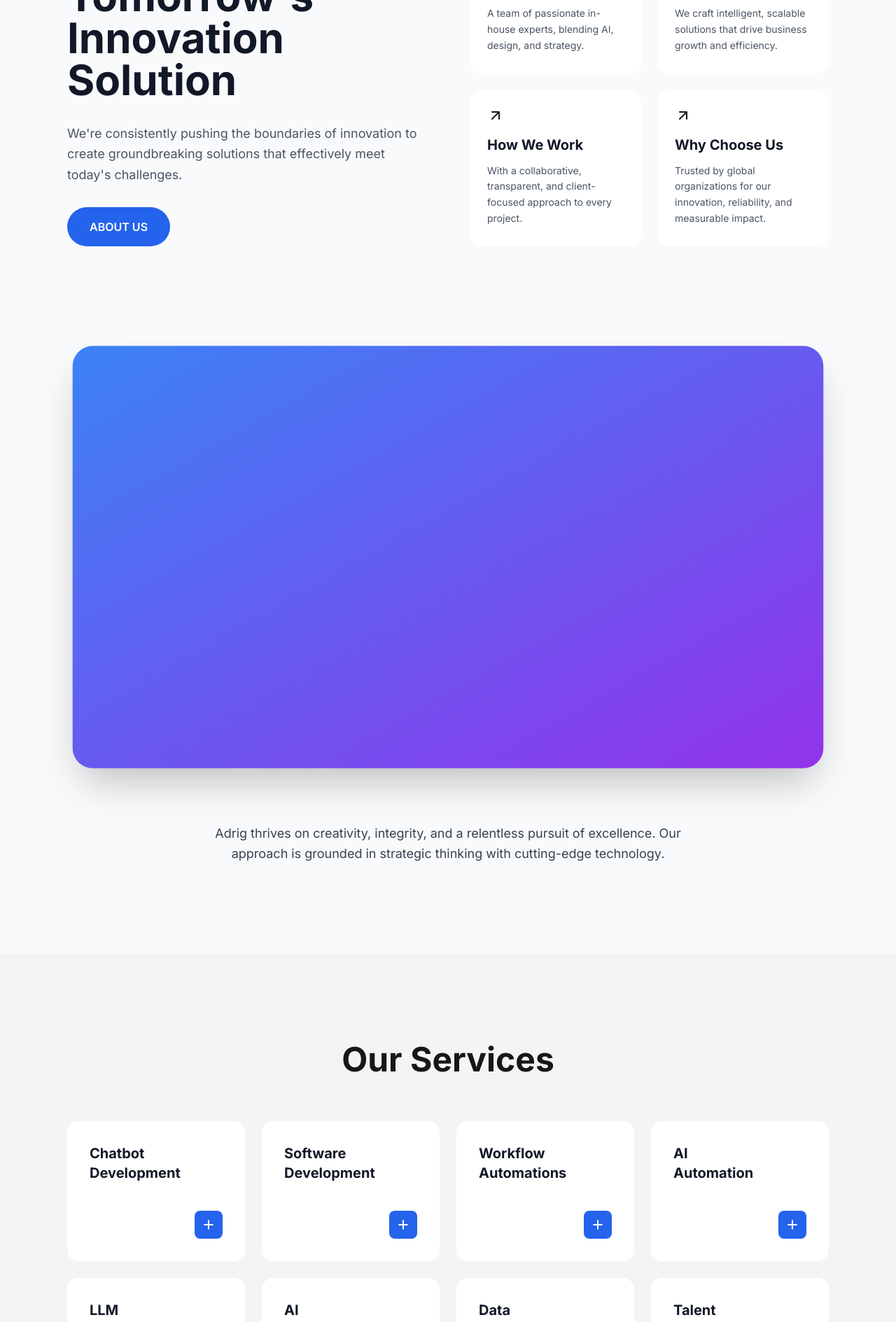
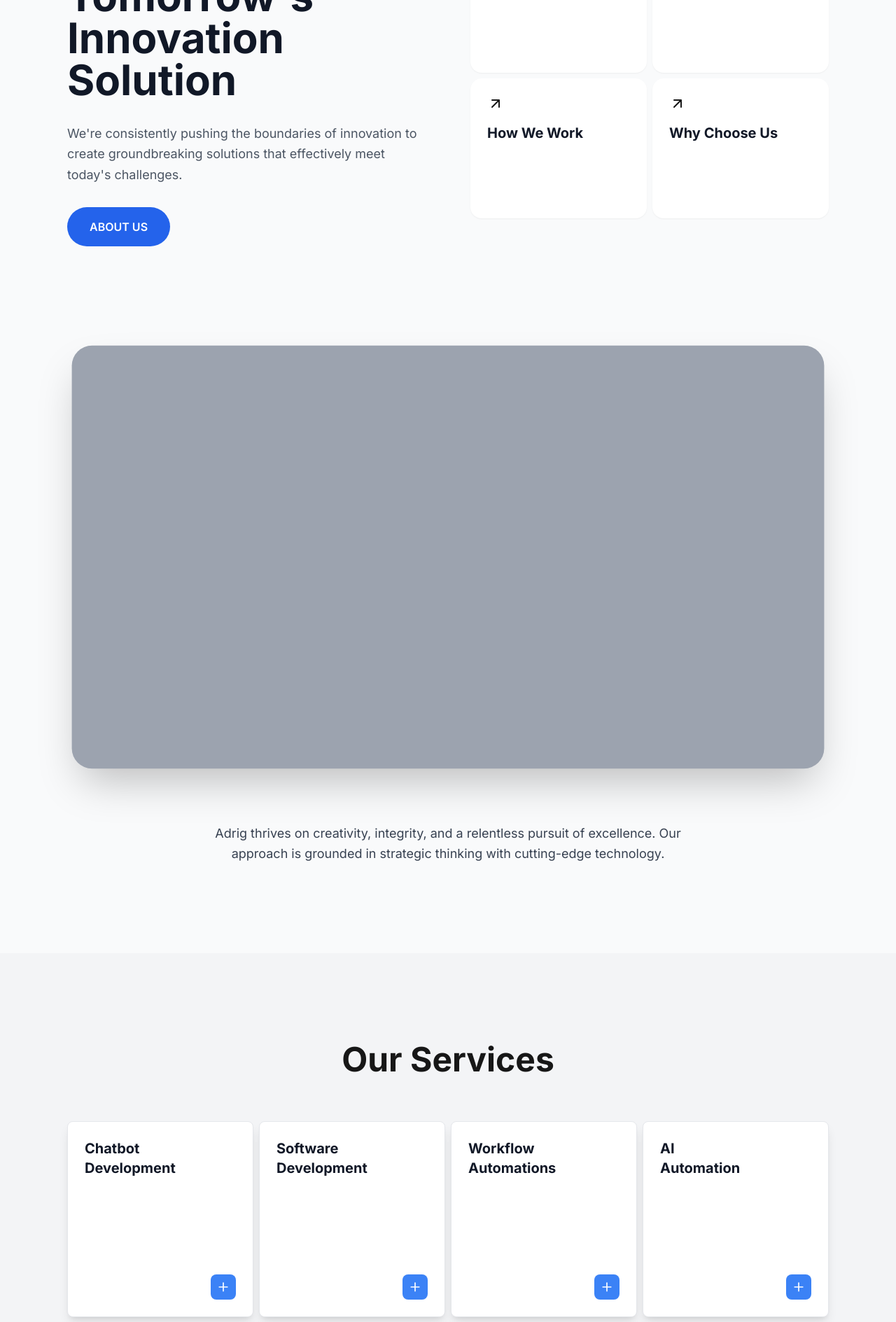
Before and after one commit to theopendraft/Adrig, a Next.js app: page / in a window 1280 px wide. Shown: the part 2880-4769 px from the top of the page at 70% size. Built offline with nearby package versions, Linux system fonts and the light colour scheme.

Commit message:
Expandable Service Grid implemented

```diff
--- a/package.json
+++ b/package.json
@@ -12,7 +12,8 @@
     "framer-motion": "^12.23.24",
     "next": "^16.0.0",
     "react": "^19.0.0",
-    "react-dom": "^19.0.0"
+    "react-dom": "^19.0.0",
+    "react-icons": "^5.5.0"
   },
   "devDependencies": {
     "@types/node": "^22.10.0",
--- a/src/components/Innovation.tsx
+++ b/src/components/Innovation.tsx
@@ -2,16 +2,19 @@
 
 import React, { useState, useEffect, useRef } from "react";
 import { motion } from "framer-motion";
+import InnovationCard from "./InnovationCard";
 
 export default function Innovation() {
   const [scrollProgress, setScrollProgress] = useState(0);
   const [isInView, setIsInView] = useState(false);
+  const [row1Hovered, setRow1Hovered] = useState(false);
+  const [row2Hovered, setRow2Hovered] = useState(false);
   const sectionRef = useRef<HTMLDivElement>(null);
   const videoContainerRef = useRef<HTMLDivElement>(null);
 
   // Scroll distance for scaling animation (within Innovation section)
   // Increased for smoother, more gradual animation
-  const SCROLL_DISTANCE = 800;
+  const SCROLL_DISTANCE = 600;
 
   useEffect(() => {
     const handleScroll = () => {
@@ -101,110 +104,44 @@ export default function Innovation() {
             </button>
           </div>
 
-          {/* Right Side - 2x2 Grid of Cards */}
-          <div className="grid grid-cols-1 sm:grid-cols-2 gap-6">
-            {/* Who We Are */}
-            <div className="bg-white rounded-2xl p-6 hover:shadow-lg transition-shadow">
-              <div className="mb-4">
-                <svg
-                  className="w-6 h-6"
-                  viewBox="0 0 24 24"
-                  fill="none"
-                  stroke="currentColor"
-                  strokeWidth="2"
-                >
-                  <path
-                    d="M7 17L17 7M17 7H7M17 7V17"
-                    strokeLinecap="round"
-                    strokeLinejoin="round"
-                  />
-                </svg>
-              </div>
-              <h3 className="text-xl font-bold text-gray-900 mb-3">
-                Who We Are
-              </h3>
-              <p className="text-gray-600 text-sm leading-relaxed">
-                A team of passionate in-house experts, blending AI, design, and
-                strategy.
-              </p>
+          {/* Right Side - 2x2 Grid of Cards with Interactive Effects */}
+          <div className="space-y-2">
+            {/* Row 1 - Top 2 cards */}
+            <div
+              className="flex gap-2 transition-all duration-500"
+              style={{
+                height: row1Hovered ? "220px" : row2Hovered ? "180px" : "200px",
+              }}
+            >
+              <InnovationCard
+                title="Who We Are"
+                description="A team of passionate in-house experts, blending AI, design, and strategy to deliver exceptional solutions."
+                onHover={(isHovered) => setRow1Hovered(isHovered)}
+              />
+              <InnovationCard
+                title="What We Do"
+                description="We craft intelligent, scalable solutions that drive business growth and efficiency through innovative technology."
+                onHover={(isHovered) => setRow1Hovered(isHovered)}
+              />
             </div>
 
-            {/* What We Do */}
-            <div className="bg-white rounded-2xl p-6 hover:shadow-lg transition-shadow">
-              <div className="mb-4">
-                <svg
-                  className="w-6 h-6"
-                  viewBox="0 0 24 24"
-                  fill="none"
-                  stroke="currentColor"
-                  strokeWidth="2"
-                >
-                  <path
-                    d="M7 17L17 7M17 7H7M17 7V17"
-                    strokeLinecap="round"
-                    strokeLinejoin="round"
-                  />
-                </svg>
-              </div>
-              <h3 className="text-xl font-bold text-gray-900 mb-3">
-                What We Do
-              </h3>
-              <p className="text-gray-600 text-sm leading-relaxed">
-                We craft intelligent, scalable solutions that drive business
-                growth and efficiency.
-              </p>
-            </div>
-
-            {/* How We Work */}
-            <div className="bg-white rounded-2xl p-6 hover:shadow-lg transition-shadow">
-              <div className="mb-4">
-                <svg
-                  className="w-6 h-6"
-                  viewBox="0 0 24 24"
-                  fill="none"
-                  stroke="currentColor"
-                  strokeWidth="2"
-                >
-                  <path
-                    d="M7 17L17 7M17 7H7M17 7V17"
-                    strokeLinecap="round"
-                    strokeLinejoin="round"
-                  />
-                </svg>
-              </div>
-              <h3 className="text-xl font-bold text-gray-900 mb-3">
-                How We Work
-              </h3>
-              <p className="text-gray-600 text-sm leading-relaxed">
-                With a collaborative, transparent, and client-focused approach
-                to every project.
-              </p>
-            </div>
-
-            {/* Why Choose Us */}
-            <div className="bg-white rounded-2xl p-6 hover:shadow-lg transition-shadow">
-              <div className="mb-4">
-                <svg
-                  className="w-6 h-6"
-                  viewBox="0 0 24 24"
-                  fill="none"
-                  stroke="currentColor"
-                  strokeWidth="2"
-                >
-                  <path
-                    d="M7 17L17 7M17 7H7M17 7V17"
-                    strokeLinecap="round"
-                    strokeLinejoin="round"
-                  />
-                </svg>
-              </div>
-              <h3 className="text-xl font-bold text-gray-900 mb-3">
-                Why Choose Us
-              </h3>
-              <p className="text-gray-600 text-sm leading-relaxed">
-                Trusted by global organizations for our innovation, reliability,
-                and measurable impact.
-              </p>
+            {/* Row 2 - Bottom 2 cards */}
+            <div
+              className="flex gap-2 transition-all duration-500"
+              style={{
+                height: row2Hovered ? "220px" : row1Hovered ? "180px" : "200px",
+              }}
+            >
+              <InnovationCard
+                title="How We Work"
+                description="With a collaborative, transparent, and client-focused approach to every project, ensuring success at every step."
+                onHover={(isHovered) => setRow2Hovered(isHovered)}
+              />
+              <InnovationCard
+                title="Why Choose Us"
+                description="Trusted by global organizations for our innovation, reliability, and measurable impact in transforming businesses."
+                onHover={(isHovered) => setRow2Hovered(isHovered)}
+              />
             </div>
           </div>
         </div>
@@ -224,35 +161,7 @@ export default function Innovation() {
               scale: { duration: 0.05, ease: "linear" },
             }}
           >
-            <div className="bg-gradient-to-br from-blue-500 to-purple-600 rounded-3xl w-full aspect-video flex items-center justify-center shadow-2xl overflow-hidden">
-              {/* Video placeholder - Replace with actual video */}
-              {/* <motion.div
-                className="text-white text-center p-8"
-                initial={{ opacity: 0 }}
-                animate={{ opacity: isInView ? 1 : 0 }}
-                transition={{ delay: 0.2 }}
-              >
-                <motion.div
-                  animate={{
-                    rotate: isInView ? 360 : 0,
-                  }}
-                  transition={{
-                    duration: 20,
-                    repeat: Infinity,
-                    ease: "linear",
-                  }}
-                  className="w-20 h-20 mx-auto mb-4 border-4 border-white/30 border-t-white rounded-full"
-                />
-                <p className="text-lg font-semibold">Innovation in Motion</p>
-                <p className="text-sm text-white/80 mt-2">
-                  Scroll to experience
-                </p>
-                <p className="text-xs text-white/60 mt-1">
-                  Progress: {Math.round(scrollProgress * 100)}%
-                </p>
-              </motion.div>*/}
-
-              {/* Uncomment to use video instead of placeholder */}
+            <div className="bg-gray-400 rounded-3xl w-full aspect-video flex items-center justify-center shadow-2xl overflow-hidden">
               {/* <video
                 className="w-full h-full object-cover"
                 autoPlay
--- /dev/null
+++ b/src/components/InnovationCard.tsx
@@ -0,0 +1,76 @@
+"use client";
+
+import React, { useState } from "react";
+
+interface InnovationCardProps {
+  title: string;
+  description: string;
+  onHover: (isHovered: boolean) => void;
+}
+
+export default function InnovationCard({
+  title,
+  description,
+  onHover,
+}: InnovationCardProps) {
+  const [isExpanded, setIsExpanded] = useState(false);
+
+  const handleMouseEnter = () => {
+    setIsExpanded(true);
+    onHover(true);
+  };
+
+  const handleMouseLeave = () => {
+    setIsExpanded(false);
+    onHover(false);
+  };
+
+  return (
+    <div
+      className={`bg-white rounded-2xl transition-all duration-500 ease-in-out cursor-pointer h-full relative ${
+        isExpanded ? "shadow-xl z-20" : "shadow-sm hover:shadow-lg"
+      }`}
+      onMouseEnter={handleMouseEnter}
+      onMouseLeave={handleMouseLeave}
+      style={{
+        flex: isExpanded ? "1.2" : "1",
+      }}
+    >
+      {/* Card Content */}
+      <div className="p-6 h-full flex flex-col">
+        {/* Arrow Icon */}
+        <div className="mb-4">
+          <svg
+            className="w-6 h-6"
+            viewBox="0 0 24 24"
+            fill="none"
+            stroke="currentColor"
+            strokeWidth="2"
+          >
+            <path
+              d="M7 17L17 7M17 7H7M17 7V17"
+              strokeLinecap="round"
+              strokeLinejoin="round"
+            />
+          </svg>
+        </div>
+
+        {/* Title and Description Container */}
+        <div className="flex-grow overflow-hidden">
+          <h3 className="text-xl font-bold text-gray-900 mb-3">{title}</h3>
+
+          {/* Description with smooth reveal */}
+          <div
+            className={`overflow-hidden transition-all duration-500 ease-in-out ${
+              isExpanded ? "max-h-40 opacity-100" : "max-h-0 opacity-0"
+            }`}
+          >
+            <p className="text-gray-600 text-sm leading-relaxed">
+              {description}
+            </p>
+          </div>
+        </div>
+      </div>
+    </div>
+  );
+}
--- /dev/null
+++ b/src/components/ServiceCard.tsx
@@ -0,0 +1,83 @@
+"use client";
+
+import React, { useState } from "react";
+import { FiPlus, FiMinus } from "react-icons/fi";
+
+interface ServiceCardProps {
+  title: string;
+  description: string;
+  onHover: (isHovered: boolean) => void;
+}
+
+interface ServiceCardProps {
+  title: string;
+  description: string;
+  onHover: (isHovered: boolean) => void;
+}
+
+export default function ServiceCard({
+  title,
+  description,
+  onHover,
+}: ServiceCardProps) {
+  const [isExpanded, setIsExpanded] = useState(false);
+
+  const handleMouseEnter = () => {
+    setIsExpanded(true);
+    onHover(true);
+  };
+
+  const handleMouseLeave = () => {
+    setIsExpanded(false);
+    onHover(false);
+  };
+
+  return (
+    <div
+      className={`bg-white rounded-lg shadow-lg border border-gray-200 transition-all duration-500 ease-in-out cursor-pointer h-full relative ${
+        isExpanded ? "shadow-xl z-20" : ""
+      }`}
+      onMouseEnter={handleMouseEnter}
+      onMouseLeave={handleMouseLeave}
+      style={{
+        flex: isExpanded ? "1.2" : "1",
+      }}
+    >
+      {/* Card Content */}
+      <div className="p-6 h-full flex flex-col">
+        {/* Title and Description Container */}
+        <div className="flex-grow overflow-hidden">
+          <h3 className="text-xl font-bold text-gray-900 mb-3 whitespace-pre-line">
+            {title}
+          </h3>
+
+          {/* Description with smooth reveal */}
+          <div
+            className={`overflow-hidden transition-all duration-500 ease-in-out text-gray-700 ${
+              isExpanded ? "max-h-40 opacity-100" : "max-h-0 opacity-0"
+            }`}
+          >
+            <p className="text-sm leading-relaxed">{description}</p>
+          </div>
+        </div>
+
+        {/* Plus/Minus Icon Button */}
+        <div className="flex justify-end mt-4">
+          <div
+            className={`p-2 rounded-lg transition-colors duration-300 ${
+              isExpanded
+                ? "bg-gray-200 text-gray-500"
+                : "bg-blue-500 text-white"
+            }`}
+          >
+            {isExpanded ? (
+              <FiMinus className="w-5 h-5" />
+            ) : (
+              <FiPlus className="w-5 h-5" />
+            )}
+          </div>
+        </div>
+      </div>
+    </div>
+  );
+}
--- a/src/components/Services.tsx
+++ b/src/components/Services.tsx
@@ -1,15 +1,53 @@
-import React from "react";
+"use client";
+
+import React, { useState } from "react";
+import ServiceCard from "./ServiceCard";
 
 export default function Services() {
-  const services = [
-    { title: "Chatbot\nDevelopment" },
-    { title: "Software\nDevelopment" },
-    { title: "Workflow\nAutomations" },
-    { title: "AI\nAutomation" },
-    { title: "LLM\nDevelopment" },
-    { title: "AI\nConsulting" },
-    { title: "Data\nAnalysis" },
-    { title: "Talent\nAcquisition" },
+  const [row1Hovered, setRow1Hovered] = useState(false);
+  const [row2Hovered, setRow2Hovered] = useState(false);
+
+  const servicesData = [
+    {
+      title: "Chatbot\nDevelopment",
+      description:
+        "Build intelligent conversational AI that engages users, automates support, and delivers personalized experiences across multiple platforms.",
+    },
+    {
+      title: "Software\nDevelopment",
+      description:
+        "Custom software solutions tailored to your business needs. From web applications to enterprise systems, we deliver scalable and robust solutions.",
+    },
+    {
+      title: "Workflow\nAutomations",
+      description:
+        "Streamline your operations with smart automation. Reduce manual tasks, increase efficiency, and let your team focus on what matters most.",
+    },
+    {
+      title: "AI\nAutomation",
+      description:
+        "Harness the power of AI to automate complex processes. Transform your business with intelligent automation that learns and adapts.",
+    },
+    {
+      title: "LLM\nDevelopment",
+      description:
+        "Leverage Large Language Models to create innovative AI solutions. Build custom models tailored to your domain and requirements.",
+    },
+    {
+      title: "AI\nConsulting",
+      description:
+        "Strategic AI guidance to transform your business. We help you identify opportunities, plan implementation, and achieve measurable results.",
+    },
+    {
+      title: "Data\nAnalysis",
+      description:
+        "Turn data into actionable insights. Our analytics solutions help you make informed decisions and uncover hidden opportunities.",
+    },
+    {
+      title: "Talent\nAcquisition",
+      description:
+        "Find the right AI and tech talent for your team. We connect you with skilled professionals who drive innovation and growth.",
+    },
   ];
 
   return (
@@ -20,38 +58,41 @@ export default function Services() {
           Our Services
         </h2>
 
-        {/* Services Grid - 4 columns, 2 rows */}
-        <div className="grid grid-cols-1 sm:grid-cols-2 lg:grid-cols-4 gap-6">
-          {services.map((service, index) => (
-            <div
-              key={index}
-              className="bg-white rounded-2xl p-8 hover:shadow-xl transition-shadow group relative min-h-[200px] flex flex-col"
-            >
-              {/* Service Title */}
-              <h3 className="text-xl font-bold text-gray-900 mb-auto whitespace-pre-line">
-                {service.title}
-              </h3>
+        {/* Services Flex Layout - Two separate rows with dynamic heights */}
+        <div className="space-y-2">
+          {/* Row 1 - First 4 services */}
+          <div
+            className="flex gap-2 transition-all duration-500"
+            style={{
+              height: row1Hovered ? "308px" : row2Hovered ? "252px" : "280px",
+            }}
+          >
+            {servicesData.slice(0, 4).map((service, index) => (
+              <ServiceCard
+                key={index}
+                title={service.title}
+                description={service.description}
+                onHover={(isHovered) => setRow1Hovered(isHovered)}
+              />
+            ))}
+          </div>
 
-              {/* Plus Icon Button */}
-              <div className="flex justify-end mt-4">
-                <button className="bg-primary text-white w-10 h-10 rounded-lg flex items-center justify-center hover:bg-blue-700 transition-colors">
-                  <svg
-                    className="w-5 h-5"
-                    viewBox="0 0 24 24"
-                    fill="none"
-                    stroke="currentColor"
-                    strokeWidth="2.5"
-                  >
-                    <path
-                      d="M12 5v14M5 12h14"
-                      strokeLinecap="round"
-                      strokeLinejoin="round"
-                    />
-                  </svg>
-                </button>
-              </div>
-            </div>
-          ))}
+          {/* Row 2 - Last 4 services */}
+          <div
+            className="flex gap-2 transition-all duration-500"
+            style={{
+              height: row2Hovered ? "308px" : row1Hovered ? "252px" : "280px",
+            }}
+          >
+            {servicesData.slice(4, 8).map((service, index) => (
+              <ServiceCard
+                key={index + 4}
+                title={service.title}
+                description={service.description}
+                onHover={(isHovered) => setRow2Hovered(isHovered)}
+              />
+            ))}
+          </div>
         </div>
       </div>
     </section>
```
Also changed, not shown: 1 other file (tests, documents, lock files or other folders).
